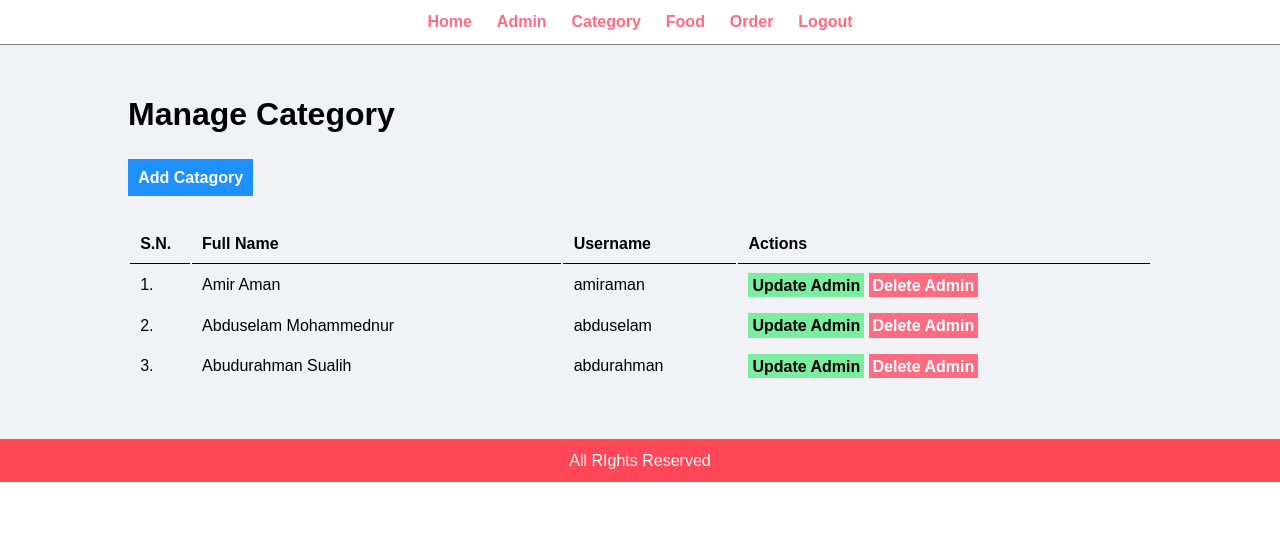
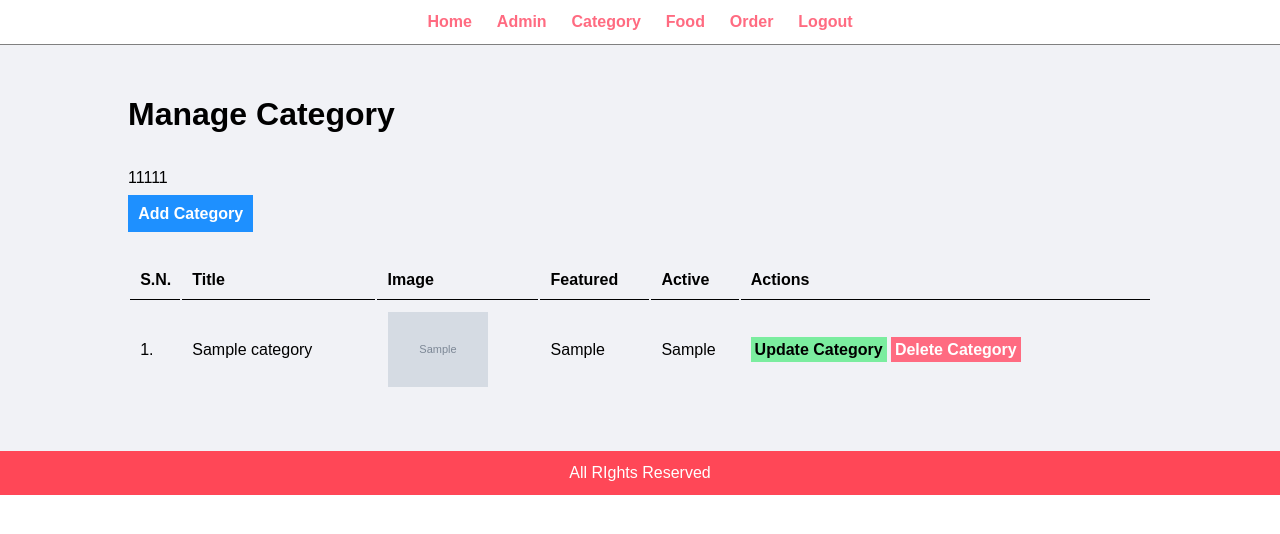
Before and after one commit to asgerami/FOOD-DELIVERY, a PHP site: page /food-delivery/admin/manage-catagory.php in a window 1280 px wide. Shown: the top 534 px of the page. Run offline with PHP 8.4, Linux system fonts and the light colour scheme; the visitor is signed in with stand-in values (Sample User, id 1); tables that the repository leaves empty or names only in its code hold one stand-in row (values such as "Sample post"); grey boxes marked "Sample" are stand-in pictures.

Commit message:
Update manage-catagory.php

```diff
--- a/admin/manage-catagory.php
+++ b/admin/manage-catagory.php
@@ -5,51 +5,140 @@
         <h1>Manage Category</h1>
 
         <br /><br />
+        <?php
 
+            if(isset($_SESSION['add']))
+            {
+                echo $_SESSION['add'];
+                unset($_SESSION['add']);
+            }
 
-<a href="#" class="btn-primary">Add Catagory</a>
+            if(isset($_SESSION['remove']))
+            {
+                echo $_SESSION['remove'];
+                unset($_SESSION['remove']);
+            }
+
+            if(isset($_SESSION['delete']))
+            {
+                echo $_SESSION['delete'];
+                unset($_SESSION['delete']);
+            }
+
+            if(isset($_SESSION['no-category-found']))
+            {
+                echo $_SESSION['no-category-found'];
+                unset($_SESSION['no-category-found']);
+            }
+
+            if(isset($_SESSION['update']))
+            {
+                echo $_SESSION['update'];
+                unset($_SESSION['update']);
+            }
+
+            if(isset($_SESSION['upload']))
+            {
+                echo $_SESSION['upload'];
+                unset($_SESSION['upload']);
+            }
+
+            if(isset($_SESSION['failed-remove']))
+            {
+                echo $_SESSION['failed-remove'];
+                unset($_SESSION['failed-remove']);
+            }
+
+        ?>
+        <br><br>
+
+                <a href="<?php echo SITEURL; ?>admin/add-category.php" class="btn-primary">Add Category</a>
 
                 <br /><br /><br />
 
                 <table class="tbl-full">
                     <tr>
                         <th>S.N.</th>
-        <th>Full Name</th>
-        <th>Username</th>
+                        <th>Title</th>
+                        <th>Image</th>
+                        <th>Featured</th>
+                        <th>Active</th>
                         <th>Actions</th>
                     </tr>
 
+                    <?php
+                        $sql = "SELECT * FROM tbl_category";
+
+                        $res = mysqli_query($conn, $sql);
+                        $count = mysqli_num_rows($res);
+                        $sn=1;
+
+                        if($count>0)
+                        {
+                            while($row=mysqli_fetch_assoc($res))
+                            {
+                                $id = $row['id'];
+                                $title = $row['title'];
+                                $image_name = $row['image_name'];
+                                $featured = $row['featured'];
+                                $active = $row['active'];
+
+                                ?>
+
                                     <tr>
-        <td>1. </td>
-        <td>Amir Aman</td>
-        <td>amiraman</td>
+                                        <td><?php echo $sn++; ?>. </td>
+                                        <td><?php echo $title; ?></td>
+
                                         <td>
-            <a href="#" class="btn-secondary">Update Admin</a>
-            <a href="#" class="btn-danger">Delete Admin</a>
+
+                                            <?php
+                                                if($image_name!="")
+                                                {
+                                                    ?>
+
+                                                    <img src="<?php echo SITEURL; ?>images/category/<?php echo $image_name; ?>" width="100px" >
+
+                                                    <?php
+                                                }
+                                                else
+                                                {
+                                                    echo "<div class='error'>Image not Added.</div>";
+                                                }
+                                            ?>
+
+                                        </td>
+
+                                        <td><?php echo $featured; ?></td>
+                                        <td><?php echo $active; ?></td>
+                                        <td>
+                                            <a href="<?php echo SITEURL; ?>admin/update-category.php?id=<?php echo $id; ?>" class="btn-secondary">Update Category</a>
+                                            <a href="<?php echo SITEURL; ?>admin/delete-category.php?id=<?php echo $id; ?>&image_name=<?php echo $image_name; ?>" class="btn-danger">Delete Category</a>
                                         </td>
                                     </tr>
 
+                                <?php
+
+                            }
+                        }
+                        else
+                        {
+                            ?>
+
                             <tr>
-        <td>2. </td>
-        <td>Abduselam Mohammednur</td>
-        <td>abduselam</td>
-        <td>
-            <a href="#" class="btn-secondary">Update Admin</a>
-            <a href="#" class="btn-danger">Delete Admin</a>
-        </td>
+                                <td colspan="6"><div class="error">No Category Added.</div></td>
                             </tr>
 
-    <tr>
-        <td>3. </td>
-        <td>Abudurahman Sualih</td>
-        <td>abdurahman</td>
-        <td>
-            <a href="#" class="btn-secondary">Update Admin</a>
-            <a href="#" class="btn-danger">Delete Admin</a>
-        </td>
-    </tr>
+                            <?php
+                        }
+
+                    ?>
+
+
+
+
                 </table>
+    </div>
 
 </div>
-</div>
+
 <?php include('partials/footer.php'); ?>
```
Lines whose indentation alone changed are shown as unchanged.
